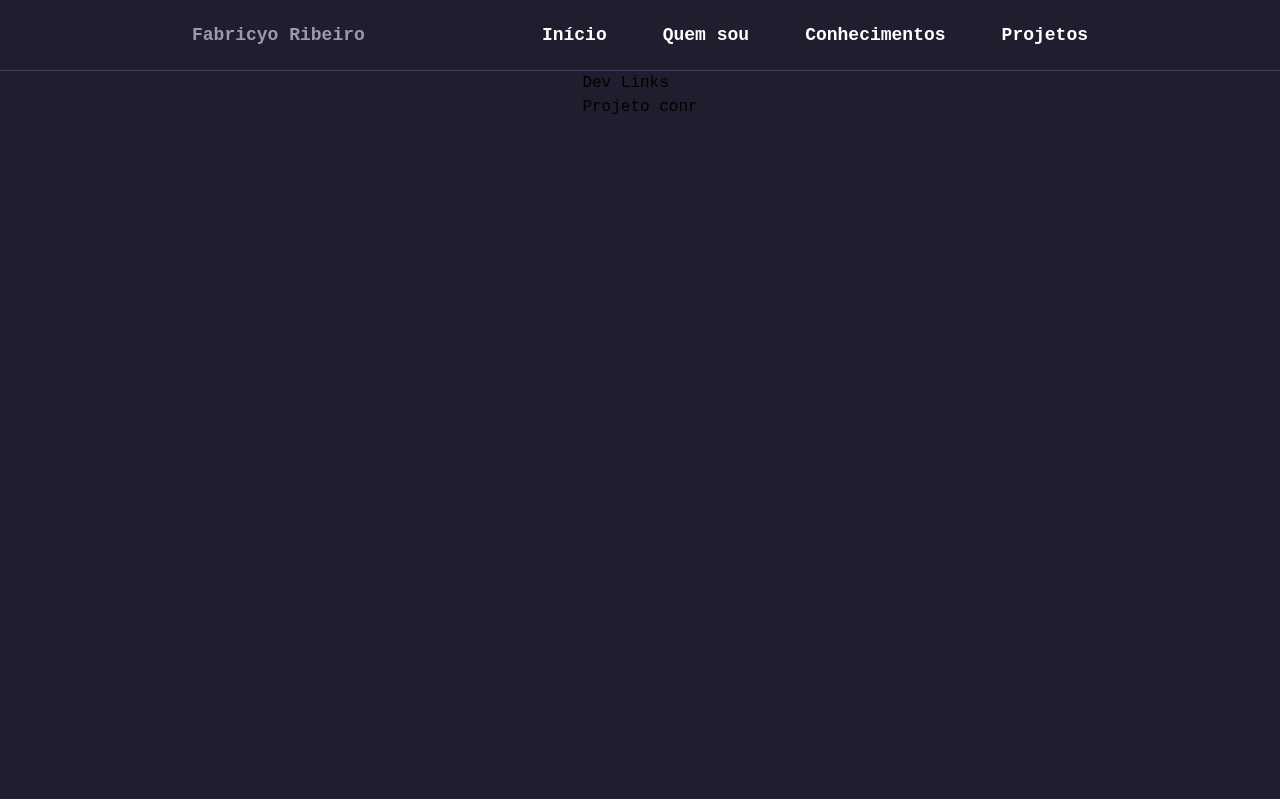
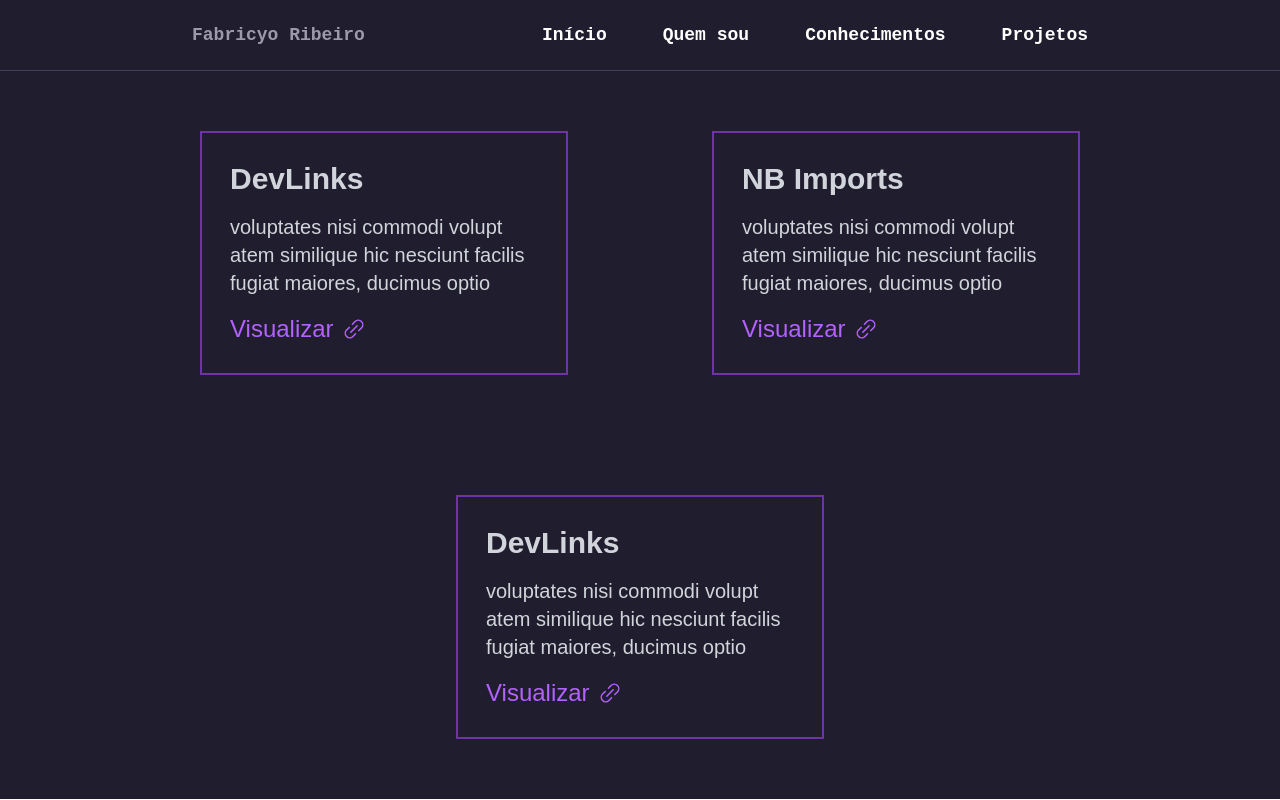
Before and after one commit to fabricyoribeiro/portfolio, a Next.js app: page /projects in a window 1280 px wide. Built offline with nearby package versions, Linux system fonts and the light colour scheme.

Commit message:
created projects page

```diff
--- /dev/null
+++ b/src/components/Project/Project.tsx
@@ -0,0 +1,28 @@
+import Link from "next/link"
+import { LinkSimple } from "phosphor-react"
+
+interface ProjectProps{
+  href:string
+  content:string
+  title:string
+}
+
+export default function Profect(props: ProjectProps){
+  return (
+    <article className="w-[23rem] border-[#6e33a5] border-2 text-gray-300 text-xl p-7
+    hover:border-[#a37ac9] transition-all duration-500" >
+      <h1
+        className='text-3xl mb-4 font-bold'
+      >{props.title}</h1>
+      <p className='mb-4'>
+        {props.content}
+      </p>
+      <a
+        className='text-2xl text-[#b361ff] flex gap-2 items-center'
+      >
+        <Link href={props.href}>Visualizar</Link>
+        <LinkSimple/>
+      </a>
+    </article>
+  )
+}
--- a/src/pages/index.tsx
+++ b/src/pages/index.tsx
@@ -13,7 +13,7 @@ export default function Home() {
       >
         <div
           className={`
-          bg-gradient-to-b from-[rgba(14,12,27,0.83)] to-[rgba(13,12,20,0.81)] h-full   text-xl text-gray-300
+          bg-gradient-to-b from-[rgba(14,12,27,0.83)] to-[rgba(13,12,20,0.81)] h-full w-full  text-xl text-gray-300
           flex justify-center
         `}
         >
@@ -22,7 +22,7 @@ export default function Home() {
           w-[70vw]  m-auto  flex
           `}
           >
-            <div className="flex flex-col justify-center">
+            <div className="flex flex-col justify-center ">
               <span className="text-2xl">Olá, me chamo</span>
               <h1
                 className={`
--- a/src/pages/knowledge.tsx
+++ b/src/pages/knowledge.tsx
@@ -18,7 +18,7 @@ export default function Knowledge(){
               Images.map( (image, index) => {
                 return (
                   <article key={index} className="bg-[#0e0e25] w-fit p-4
-                    outline-[hsl(297,46%,53%)] hover:outline hover:outline-1 transition-all duration-700
+                    outline-[#6e33a5] hover:outline hover:outline-1 transition-all duration-700
                   ">
                     <Image key={index} src={image} width={60} height={60} alt="" />
                   </article>
--- a/src/pages/projects.tsx
+++ b/src/pages/projects.tsx
@@ -1,15 +1,14 @@
-import Navigation from "../components/Navigation/Navigation";
+import Navigation from '../components/Navigation/Navigation'
+import Project from '../components/Project/Project'
 
-export default function Projects(){
+export default function Projects() {
   return (
     <div className="bg-[#201e2e]">
       <Navigation />
-      <div className="w-[70%] h-[91vh] m-auto flex justify-center flex-wrap">
-        <article>
-          <h1>Dev Links</h1>
-          <p>Projeto conr</p>
-        </article>
-
+      <div className="max-w-[80%] h-[91vh] m-auto flex  items-center justify-around flex-row flex-wrap font-archivo">
+        <Project title='DevLinks' href='https://github.com/fabricyoribeiro/devlinks' content='voluptates nisi commodi volupt atem similique hic nesciunt facilis fugiat maiores, ducimus optio '  />
+        <Project title='NB Imports' href='https://github.com/fabricyoribeiro/devlinks' content='voluptates nisi commodi volupt atem similique hic nesciunt facilis fugiat maiores, ducimus optio '  />
+        <Project title='DevLinks' href='https://github.com/fabricyoribeiro/devlinks' content='voluptates nisi commodi volupt atem similique hic nesciunt facilis fugiat maiores, ducimus optio '  />
       </div>
     </div>
   )
--- a/src/styles/globals.css
+++ b/src/styles/globals.css
@@ -21,6 +21,7 @@
 
 @import url('https://fonts.googleapis.com/css2?family=Fira+Code:wght@300;400;500;600;700&display=swap');
 @import url('https://fonts.googleapis.com/css2?family=Fira+Mono:wght@400;500;700&display=swap');
+@import url('https://fonts.googleapis.com/css2?family=Archivo:wght@100;200;300;400;500;600;700&display=swap');
 
 html, body{
   font-family: 'Fira Mono', monospace;
--- a/tailwind.config.js
+++ b/tailwind.config.js
@@ -21,6 +21,9 @@ module.exports = {
       // }
       animation: {
         'animation-delay': 'animation-delay: 4s'
+      },
+      fontFamily: {
+        'archivo': ['Archivo', 'sans-serif']
       }
     },
   },
```
